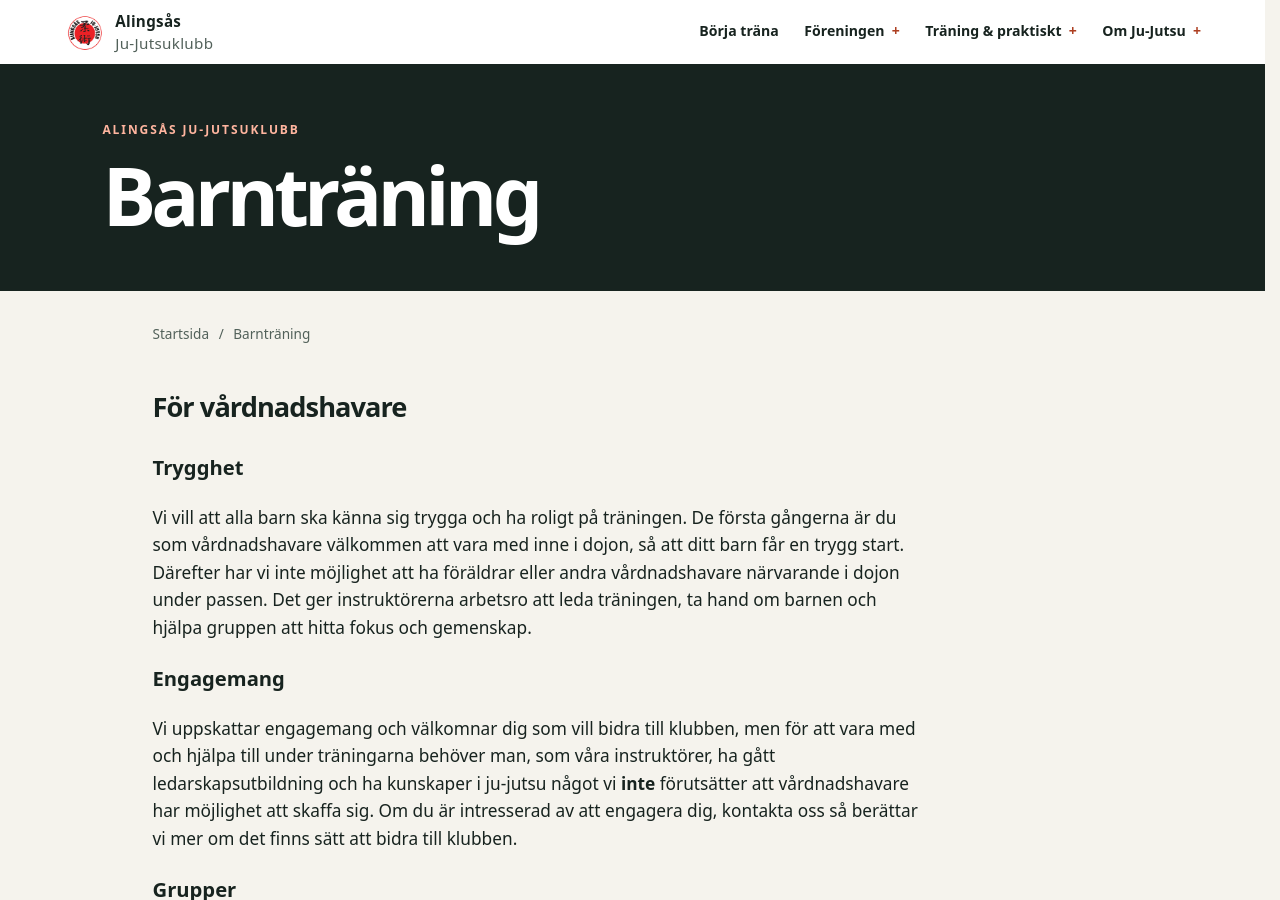
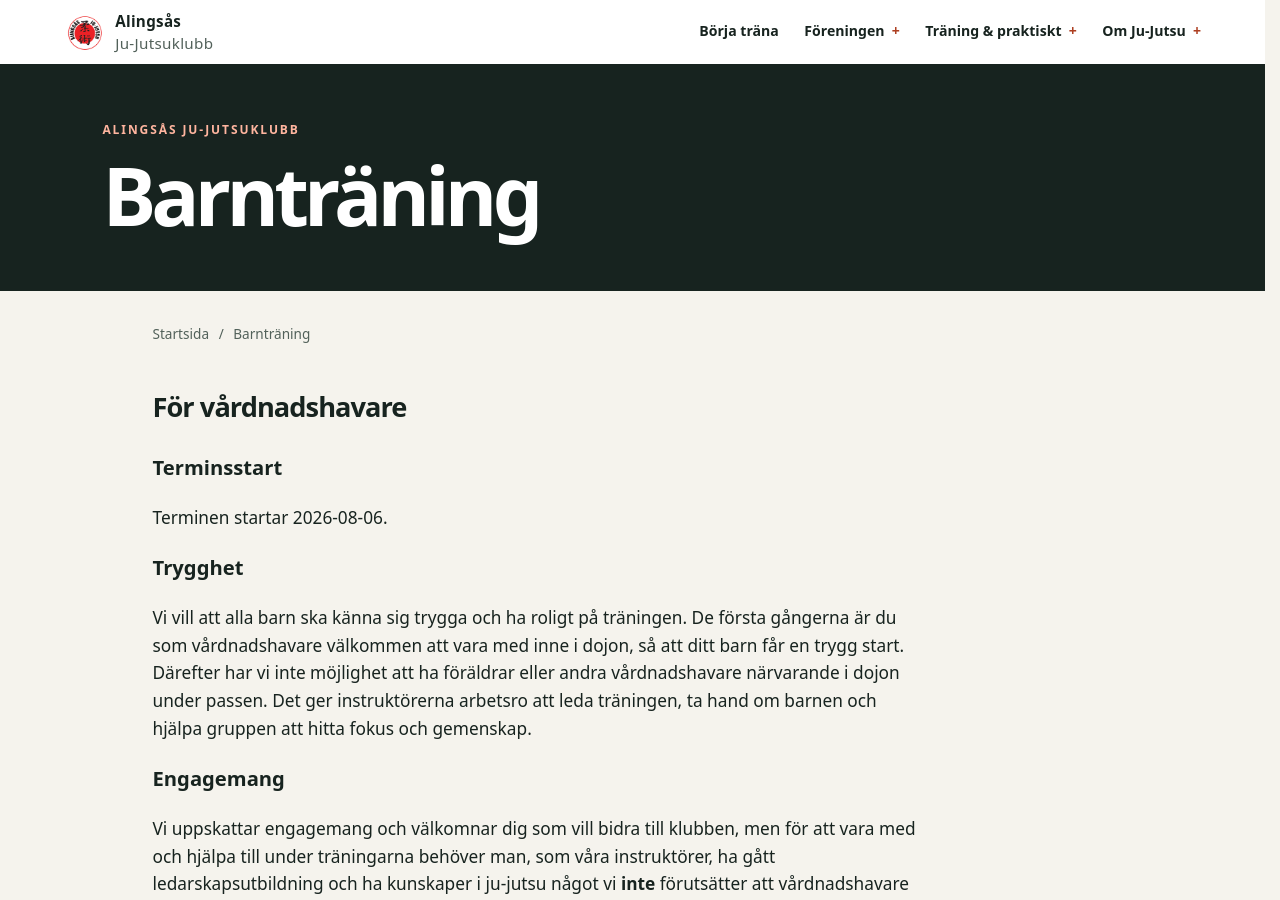
Before and after one commit to Alingsas-Ju-Jutsu/alingsasju-jujutsu.se, a Jekyll site: the page built from _club_pages/traning-praktiskt/barntraning.md, in a window 1280 px wide and 900 px high. Built offline with Jekyll 4.4.1, drawn with Linux system fonts in a browser that asks for light colours.

Commit message:
Visa gemensam terminsstart på Barnträning
Co-authored-by: Copilot <223556219+Copilot@users.noreply.github.com>

```diff
--- a/_club_pages/traning-praktiskt/barntraning.md
+++ b/_club_pages/traning-praktiskt/barntraning.md
@@ -6,6 +6,15 @@ description: Praktisk information för vårdnadshavare om barnträningen i Aling
   Ju-Jutsuklubb, grupper, engagemang och läger.
 ---
 ## För vårdnadshavare
+
+### Terminsstart
+
+{% assign term_start_date = site.data.groups.term_start.date | default: "" | strip %}
+{% if term_start_date != "" %}
+Terminen startar {{ term_start_date | escape }}.
+{% else %}
+Datum meddelas snart.
+{% endif %}
 
 ### Trygghet
 
```
